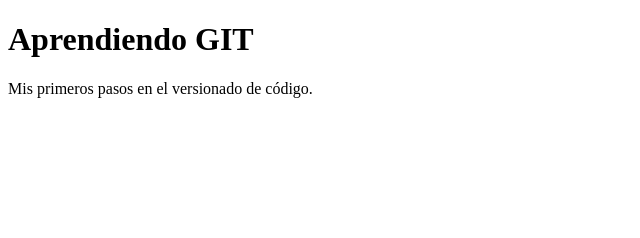
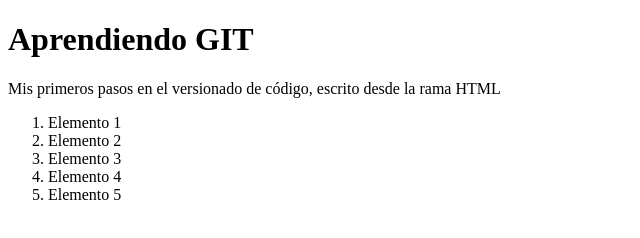
Before and after one commit to RubenAle/course-git, a plain HTML site: page index.html in a window 1280 px wide. Shown: the whole page, without its empty margins (0-640 px from the left). Drawn offline with Linux system fonts and the light colour scheme.

Commit message:
Agregando index.js al index.html

```diff
--- a/index.html
+++ b/index.html
@@ -8,6 +8,16 @@
   </head>
   <body>
     <h1>Aprendiendo GIT</h1>
-    <p>Mis primeros pasos en el versionado de código.</p>
+    <p>
+      Mis primeros pasos en el versionado de código, escrito desde la rama HTML
+    </p>
+    <ol>
+      <li>Elemento 1</li>
+      <li>Elemento 2</li>
+      <li>Elemento 3</li>
+      <li>Elemento 4</li>
+      <li>Elemento 5</li>
+    </ol>
+    <script src="index.js"></script>
   </body>
 </html>
```
